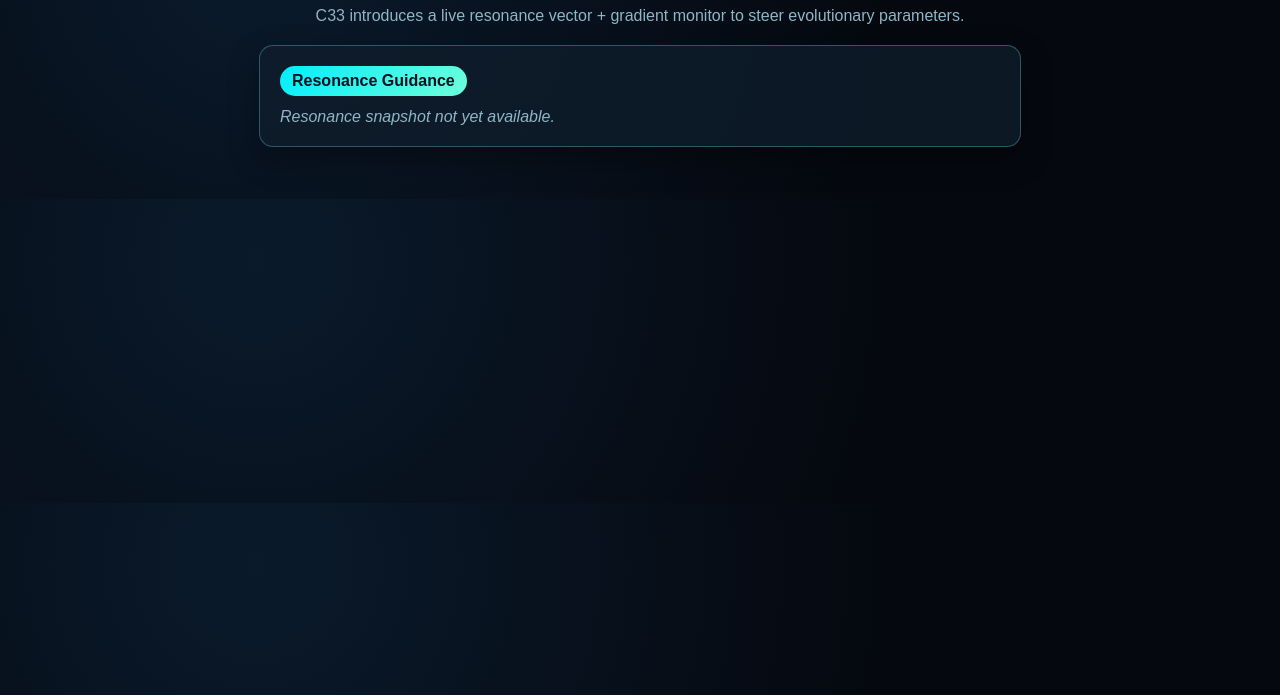
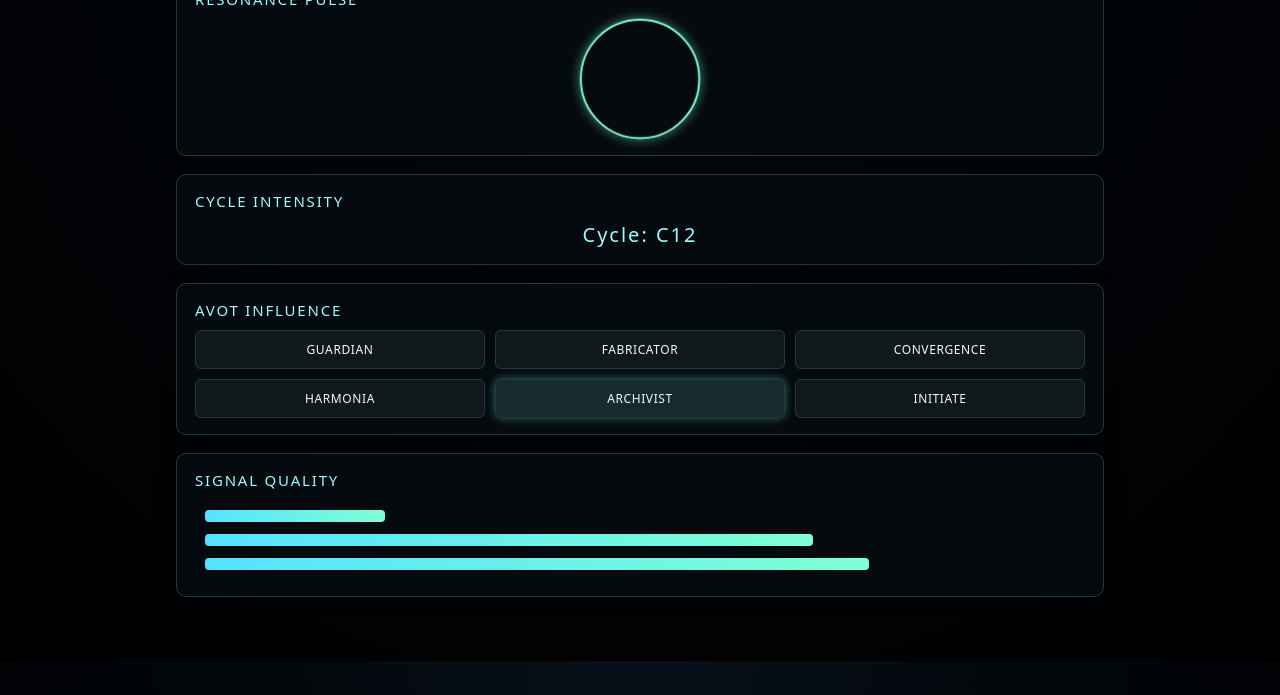
Before and after one commit to sovereign-codex/Tyme-open, a website: page scrolls/signals.html in a window 1280 px wide. Shown: the part 105-800 px from the top of the page. Drawn offline with Linux system fonts and the light colour scheme; no server answers.

Commit message:
Refactor signals.html for improved structure and style
Updated the title and added a stylesheet link. Introduced new header elements and several chamber cards for resonance monitoring.

```diff
--- a/scrolls/signals.html
+++ b/scrolls/signals.html
@@ -2,82 +2,101 @@
 <html lang="en">
 <head>
   <meta charset="UTF-8">
-  <title>Tyme Signals — Resonance Guidance</title>
-  <style>
-    body {
-      background: radial-gradient(circle at 20% 20%, #0a1a2b, #05080f 60%);
-      color: #def5ff;
-      font-family: "Space Grotesk", Arial, sans-serif;
-      margin: 0;
-      padding: 32px;
-      text-align: center;
-    }
-    h1 {
-      color: #7ce7ff;
-      letter-spacing: 1px;
-    }
-    .panel {
-      background: rgba(15, 30, 45, 0.75);
-      border: 1px solid rgba(124, 231, 255, 0.3);
-      border-radius: 14px;
-      box-shadow: 0 12px 30px rgba(0,0,0,0.35);
-      padding: 20px;
-      max-width: 720px;
-      margin: 20px auto;
-      text-align: left;
-    }
-    .muted { color: #8fb6c6; }
-    .pill {
-      display: inline-block;
-      padding: 6px 12px;
-      border-radius: 999px;
-      background: linear-gradient(135deg, #0ef, #6fffd8);
-      color: #02111f;
-      font-weight: bold;
-      margin-bottom: 12px;
-    }
-    .vector, .gradient {
-      font-family: "SFMono-Regular", Consolas, monospace;
-      background: #0d1926;
-      padding: 10px;
-      border-radius: 8px;
-      color: #9de3ff;
-      overflow-x: auto;
-    }
-    ul { padding-left: 16px; }
-  </style>
+  <title>Tyme Signals</title>
+  <link rel="stylesheet" href="../style.css">
 </head>
 <body>
-  <h1>Signals: Resonance Guidance Loop</h1>
-  <p class="muted">C33 introduces a live resonance vector + gradient monitor to steer evolutionary parameters.</p>
 
-  <div class="panel" id="resonance-panel">
-    <div class="pill">Resonance Guidance</div>
-    <div id="resonance-content" class="muted">Loading resonance snapshot…</div>
+<div class="tyme-header">
+  <div class="tyme-header-inner">
+    <div class="tyme-sigil">⧈</div>
+    <div>
+      <div class="tyme-title">SIGNALS</div>
+      <div class="tyme-subtitle">RESONANCE OBSERVATORY</div>
+    </div>
+  </div>
+</div>
+
+<div class="chamber-container">
+
+  <!-- RESONANCE PULSE -->
+  <div class="chamber-card">
+    <div class="chamber-card-title">Resonance Pulse</div>
+    <div id="pulse-ring" class="pulse-ring"></div>
   </div>
 
-  <script>
-    async function loadResonance() {
-      const container = document.getElementById('resonance-content');
-      try {
-        const res = await fetch('/chronicle/resonance-latest.json');
-        if (!res.ok) throw new Error('missing resonance file');
-        const data = await res.json();
-        container.innerHTML = `
-          <p><strong>Version:</strong> v${data.version || 'N/A'}</p>
-          <p><strong>Mode:</strong> ${data.mode || 'unknown'}</p>
-          <p class="vector"><strong>Vector:</strong> ${JSON.stringify(data.resonance_vector || [])}</p>
-          <p class="gradient"><strong>Gradient:</strong> ${JSON.stringify(data.resonance_gradient || [])}</p>
-          <p><strong>Influence:</strong></p>
-          <ul>${Object.entries(data.influence || {}).map(([k,v]) => `<li>${k}: ${v}</li>`).join('') || '<li>None</li>'}</ul>
-        `;
-      } catch (err) {
-        console.error(err);
-        container.innerHTML = '<em>Resonance snapshot not yet available.</em>';
-      }
-    }
+  <!-- CYCLE INTENSITY -->
+  <div class="chamber-card">
+    <div class="chamber-card-title">Cycle Intensity</div>
+    <div id="cycle-indicator" class="cycle-indicator"></div>
+  </div>
 
-    loadResonance();
-  </script>
+  <!-- AVOT ACTIVITY MAP -->
+  <div class="chamber-card">
+    <div class="chamber-card-title">AVOT Influence</div>
+    <div class="avot-map">
+      <div class="avot-node" id="guardian">Guardian</div>
+      <div class="avot-node" id="fabricator">Fabricator</div>
+      <div class="avot-node" id="convergence">Convergence</div>
+      <div class="avot-node" id="harmonia">Harmonia</div>
+      <div class="avot-node" id="archivist">Archivist</div>
+      <div class="avot-node" id="initiate">Initiate</div>
+    </div>
+  </div>
+
+  <!-- SIGNAL QUALITY -->
+  <div class="chamber-card">
+    <div class="chamber-card-title">Signal Quality</div>
+    <div class="signal-bars">
+      <div class="signal-bar" id="coherence"></div>
+      <div class="signal-bar" id="clarity"></div>
+      <div class="signal-bar" id="load"></div>
+    </div>
+  </div>
+
+</div>
+
+<script>
+function randomRange(min, max) {
+  return Math.random() * (max - min) + min;
+}
+
+// Animate pulse ring
+setInterval(() => {
+  const ring = document.getElementById("pulse-ring");
+  if (!ring) return;
+  const scale = randomRange(0.95, 1.08);
+  ring.style.transform = `scale(${scale})`;
+  ring.style.boxShadow = `0 0 ${randomRange(6, 18)}px rgba(127,255,212,0.5)`;
+}, 700);
+
+// Animate cycle indicator
+setInterval(() => {
+  const el = document.getElementById("cycle-indicator");
+  if (!el) return;
+  const idx = Math.floor(randomRange(1, 24));
+  el.innerText = "Cycle: C" + String(idx).padStart(2, "0");
+}, 900);
+
+// AVOT pulses
+const avots = ["guardian","fabricator","convergence","harmonia","archivist","initiate"];
+setInterval(() => {
+  const pick = avots[Math.floor(Math.random()*avots.length)];
+  document.querySelectorAll(".avot-node").forEach(n => n.classList.remove("lit"));
+  const el = document.getElementById(pick);
+  if (el) el.classList.add("lit");
+}, 1200);
+
+// Signal quality bars
+setInterval(() => {
+  ["coherence","clarity","load"].forEach(id => {
+    const el = document.getElementById(id);
+    if (!el) return;
+    const width = randomRange(20, 100);
+    el.style.width = width + "%";
+  });
+}, 1100);
+</script>
+
 </body>
 </html>
```
